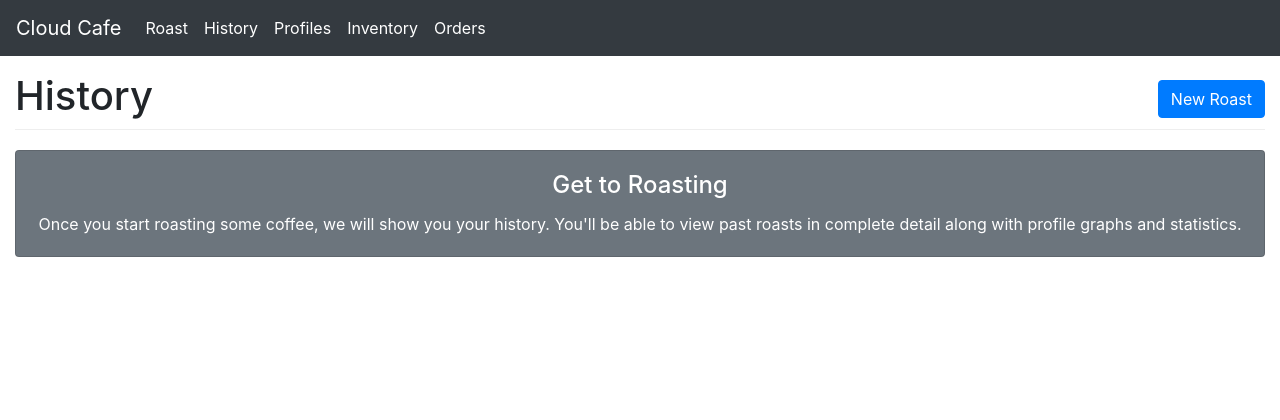
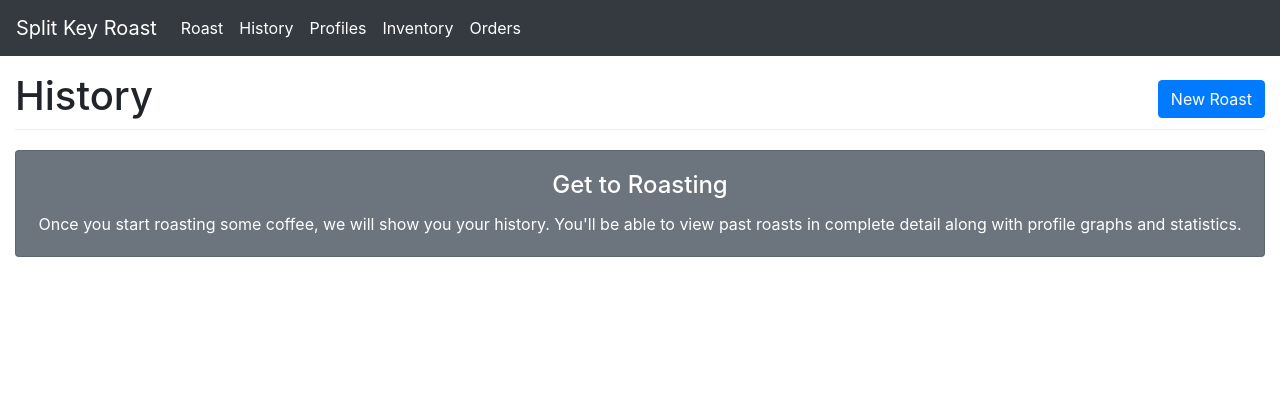
Before and after one commit to splitkeycoffee/split-key-roast, a Flask app: template app/templates/history.html in a window 1280 px wide. Shown: the top 420 px of the page. Run offline with Flask 2, Linux system fonts and the light colour scheme; the template is opened without the code that fills it, so the values that code supplies are empty; some libraries are stand-ins or nearby versions.

Commit message:
Added an updated readme and changed the name

```diff
--- a/app/templates/layout/base.html
+++ b/app/templates/layout/base.html
@@ -8,7 +8,7 @@
     <meta name="description" content="">
     <meta name="author" content="">
 
-    <title>{% block title %}{% endblock %} - Cloud Cafe</title>
+    <title>{% block title %}{% endblock %} - Split Key Roast</title>
 
     <!-- Bootstrap core CSS -->
     <link href="/resources/external/bootstrap/css/bootstrap.min.css" rel="stylesheet">
@@ -34,7 +34,7 @@
 
       <!-- START: Navigation -->
       <nav class="navbar navbar-expand-md navbar-dark fixed-top bg-dark">
-        <a class="navbar-brand" href="/">Cloud Cafe</a>
+        <a class="navbar-brand" href="/">Split Key Roast</a>
         <button class="navbar-toggler d-lg-none" type="button" data-toggle="collapse" data-target="#navbarsExampleDefault" aria-controls="navbarsExampleDefault" aria-expanded="false" aria-label="Toggle navigation">
           <span class="navbar-toggler-icon"></span>
         </button>
--- a/requirements.txt
+++ b/requirements.txt
@@ -18,3 +18,4 @@ redis==2.10.6
 six==1.11.0
 Werkzeug==0.12.2
 WTForms==2.1
+pyhottop
```
Also changed, not shown: server.py (renamed from cloudcafe.py), 1 other file.
